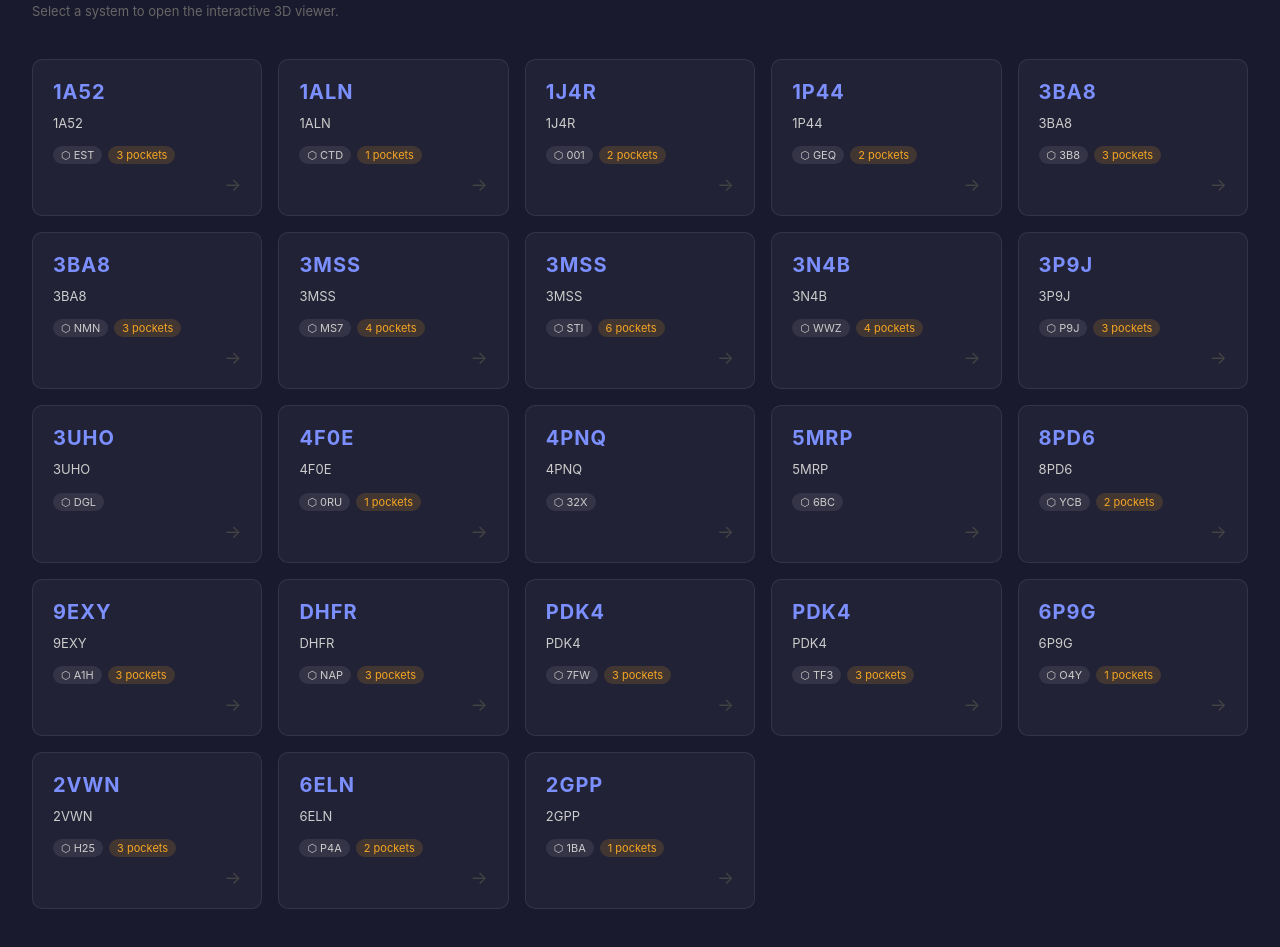
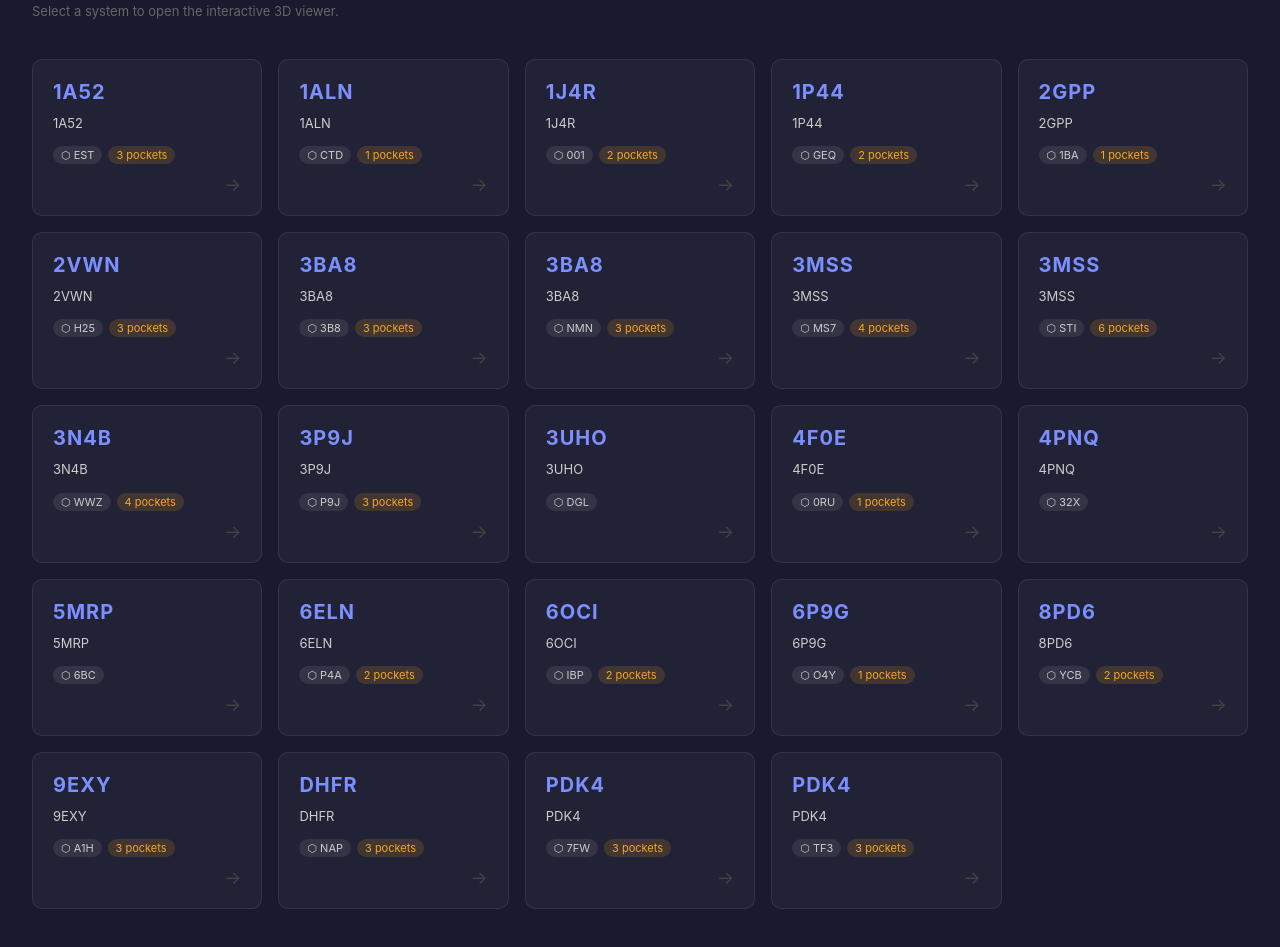
Before and after one commit to jgmarti84/mol-viewer, a plain HTML site: page docs/viewer/index.html in a window 1280 px wide. Shown: the part 77-1024 px from the top of the page. Drawn offline with Linux system fonts and the light colour scheme.

Commit message:
JM: added 6OCI

```diff
--- /dev/null
+++ b/docs/viewer/6OCI/index.html
@@ -0,0 +1,11 @@
+<!DOCTYPE html>
+<html lang="en">
+<head>
+  <meta charset="UTF-8">
+  <title>6OCI · IBP — Pocket Viewer</title>
+  <script>var SYSTEM = { id: "6OCI", ligand: "IBP" };</script>
+  <script src="https://unpkg.com/ngl@2.3.1/dist/ngl.js"></script>
+  <script src="../viewer.js"></script>
+</head>
+<body></body>
+</html>
--- a/docs/viewer/index.html
+++ b/docs/viewer/index.html
@@ -102,6 +102,20 @@
         path:    "1P44/"
       },
       {
+        id:      "2GPP",
+        name:    "2GPP",
+        ligand:  "1BA",
+        pockets: 1,
+        path:    "2GPP/"
+      },
+      {
+        id:      "2VWN",
+        name:    "2VWN",
+        ligand:  "H25",
+        pockets: 3,
+        path:    "2VWN/"
+      },
+      {
         id:      "3BA8",
         name:    "3BA8",
         ligand:  "3B8",
@@ -172,6 +186,27 @@
         path:    "5MRP/"
       },
       {
+        id:      "6ELN",
+        name:    "6ELN",
+        ligand:  "P4A",
+        pockets: 2,
+        path:    "6ELN/"
+      },
+      {
+        id:      "6OCI",
+        name:    "6OCI",
+        ligand:  "IBP",
+        pockets: 2,
+        path:    "6OCI/"
+      },
+      {
+        id:      "6P9G",
+        name:    "6P9G",
+        ligand:  "O4Y",
+        pockets: 1,
+        path:    "6P9G/"
+      },
+      {
         id:      "8PD6",
         name:    "8PD6",
         ligand:  "YCB",
@@ -206,34 +241,6 @@
         pockets: 3,
         path:    "PDK4_tf3/"
       },
-      {
-        id:      "6P9G",
-        name:    "6P9G",
-        ligand:  "O4Y",
-        pockets: 1,
-        path:    "6P9G/"
-      },
-      {
-        id:      "2VWN",
-        name:    "2VWN",
-        ligand:  "H25",
-        pockets: 3,
-        path:    "2VWN/"
-      },
-      {
-        id:      "6ELN",
-        name:    "6ELN",
-        ligand:  "P4A",
-        pockets: 2,
-        path:    "6ELN/"
-      },
-      {
-        id:      "2GPP",
-        name:    "2GPP",
-        ligand:  "1BA",
-        pockets: 1,
-        path:    "2GPP/"
-      },
       // Examples of how to add more systems once their viewer folders are ready:
       // { id: "1ARZ", name: "Influenza Neuraminidase", ligand: "NAI", pockets: 4, path: "1ARZ/" },
       // { id: "1GKY", name: "Adenylate Kinase",        ligand: "5GP", pockets: 3, path: "1GKY/" },
```
Also changed, not shown: 3 other files.
